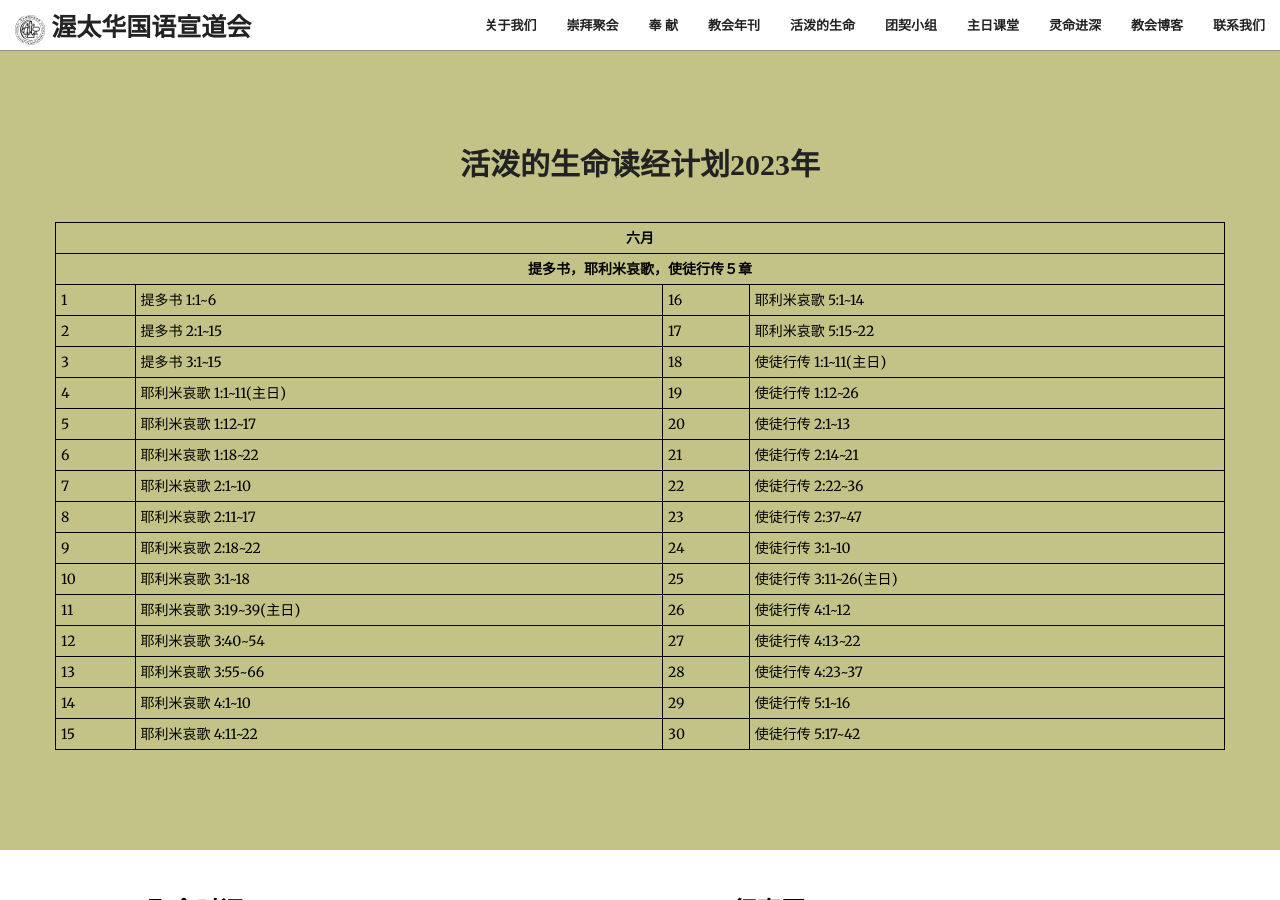
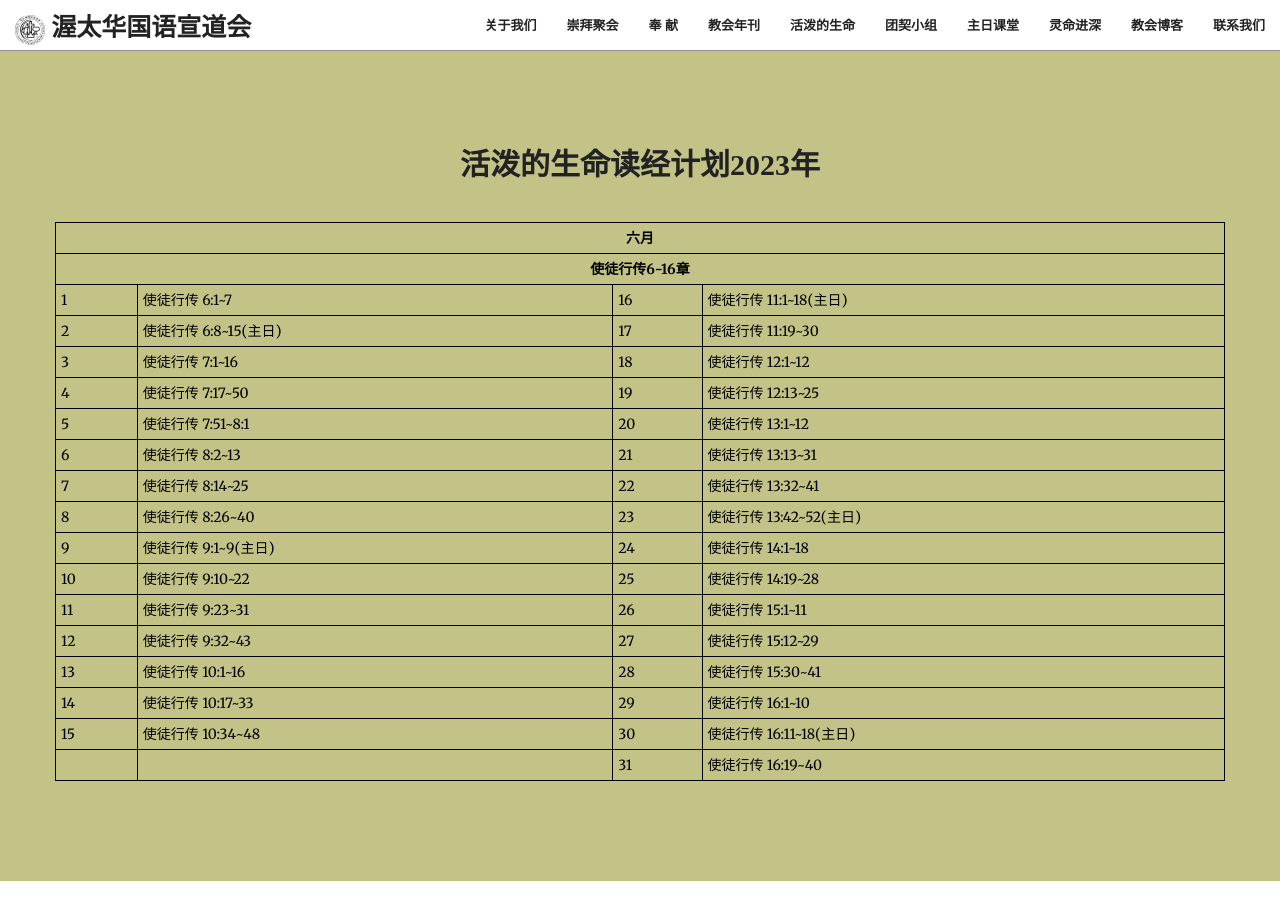
Before and after one commit to JonasYow/ottawaomac, a Jekyll site: the page built from index.html, in a window 1280 px wide and 900 px high, scrolled down 2594 px. Built offline with Jekyll 4.4.1, drawn with Linux system fonts in a browser that asks for light colours; some web fonts are replaced.

Commit message:
Update July Content

```diff
--- a/_includes/dailylivingwater.html
+++ b/_includes/dailylivingwater.html
@@ -11,112 +11,118 @@
                 <th colspan="4" class="text-center">六月</th>
             </tr>
             <tr>
-                <th colspan="4" class="text-center">提多书，耶利米哀歌，使徒行传５章</th>
+                <th colspan="4" class="text-center">使徒行传6-16章</th>
             </tr>
 
             <tr>
                 <td>1</td>
-                <td>提多书 1:1~6</td>
+                <td>使徒行传 6:1~7</td>
                 <td>16</td>
-                <td>耶利米哀歌 5:1~14</td>
+                <td>使徒行传 11:1~18(主日)</td>
             </tr>
 
             <tr>
                 <td>2</td>
-                <td>提多书 2:1~15</td>
+                <td>使徒行传 6:8~15(主日)</td>
                 <td>17</td>
-                <td>耶利米哀歌 5:15~22</td>
+                <td>使徒行传 11:19~30</td>
             </tr>
 
             <tr>
                 <td>3</td>
-                <td>提多书 3:1~15</td>
+                <td>使徒行传 7:1~16</td>
                 <td>18</td>
-                <td>使徒行传 1:1~11(主日)</td>
+                <td>使徒行传 12:1~12</td>
             </tr>
 
             <tr>
                 <td>4</td>
-                <td>耶利米哀歌 1:1~11(主日)</td>
+                <td>使徒行传 7:17~50</td>
                 <td>19</td>
-                <td>使徒行传 1:12~26</td>
+                <td>使徒行传 12:13~25</td>
             </tr>
 
             <tr>
                 <td>5</td>
-                <td>耶利米哀歌 1:12~17</td>
+                <td>使徒行传 7:51~8:1</td>
                 <td>20</td>
-                <td>使徒行传 2:1~13</td>
+                <td>使徒行传 13:1~12</td>
             </tr>
 
             <tr>
                 <td>6</td>
-                <td>耶利米哀歌 1:18~22</td>
+                <td>使徒行传 8:2~13</td>
                 <td>21</td>
-                <td>使徒行传 2:14~21</td>
+                <td>使徒行传 13:13~31</td>
             </tr>
 
             <tr>
                 <td>7</td>
-                <td>耶利米哀歌 2:1~10</td>
+                <td>使徒行传 8:14~25</td>
                 <td>22</td>
-                <td>使徒行传 2:22~36</td>
+                <td>使徒行传 13:32~41</td>
             </tr>
 
             <tr>
                 <td>8</td>
-                <td>耶利米哀歌 2:11~17</td>
+                <td>使徒行传 8:26~40</td>
                 <td>23</td>
-                <td>使徒行传 2:37~47</td>
+                <td>使徒行传 13:42~52(主日)</td>
             </tr>
 
             <tr>
                 <td>9</td>
-                <td>耶利米哀歌 2:18~22</td>
+                <td>使徒行传 9:1~9(主日)</td>
                 <td>24</td>
-                <td>使徒行传 3:1~10</td>
+                <td>使徒行传 14:1~18</td>
             </tr>
 
             <tr>
                 <td>10</td>
-                <td>耶利米哀歌 3:1~18</td>
+                <td>使徒行传 9:10~22</td>
                 <td>25</td>
-                <td>使徒行传 3:11~26(主日)</td>
+                <td>使徒行传 14:19~28</td>
             </tr>
 
             <tr>
                 <td>11</td>
-                <td>耶利米哀歌 3:19~39(主日)</td>
+                <td>使徒行传 9:23~31</td>
                 <td>26</td>
-                <td>使徒行传 4:1~12</td>
+                <td>使徒行传 15:1~11</td>
             </tr>
 
             <tr>
                 <td>12</td>
-                <td>耶利米哀歌 3:40~54</td>
+                <td>使徒行传 9:32~43</td>
                 <td>27</td>
-                <td>使徒行传 4:13~22</td>
+                <td>使徒行传 15:12~29</td>
             </tr>
 
             <tr>
                 <td>13</td>
-                <td>耶利米哀歌 3:55~66</td>
+                <td>使徒行传 10:1~16</td>
                 <td>28</td>
-                <td>使徒行传 4:23~37</td>
+                <td>使徒行传 15:30~41</td>
             </tr>
 
             <tr>
                 <td>14</td>
-                <td>耶利米哀歌 4:1~10</td>
+                <td>使徒行传 10:17~33</td>
                 <td>29</td>
-                <td>使徒行传 5:1~16</td>
+                <td>使徒行传 16:1~10</td>
             </tr>
 
             <tr>
                 <td>15</td>
-                <td>耶利米哀歌 4:11~22</td>
+                <td>使徒行传 10:34~48</td>
                 <td>30</td>
-                <td>使徒行传 5:17~42</td>
+                <td>使徒行传 16:11~18(主日)</td>
+            </tr>
+			<tr>
+                <td></td>
+                <td></td>
+                <td>31</td>
+                <td>使徒行传 16:19~40</td>
             </tr>
             </table>
         </div>
```
